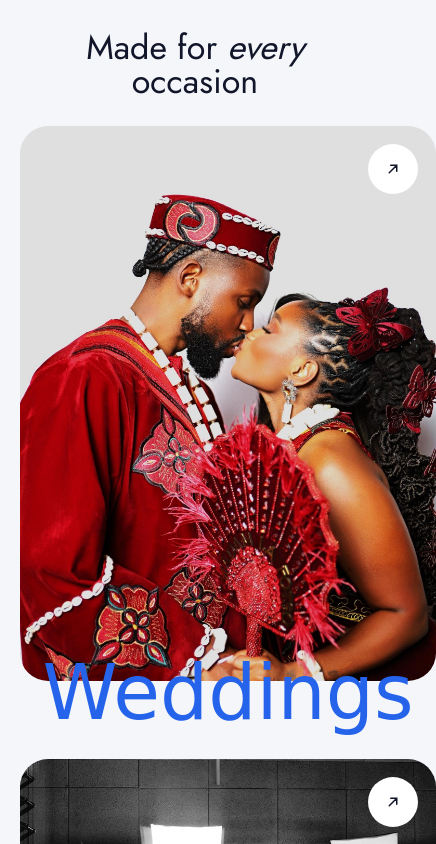
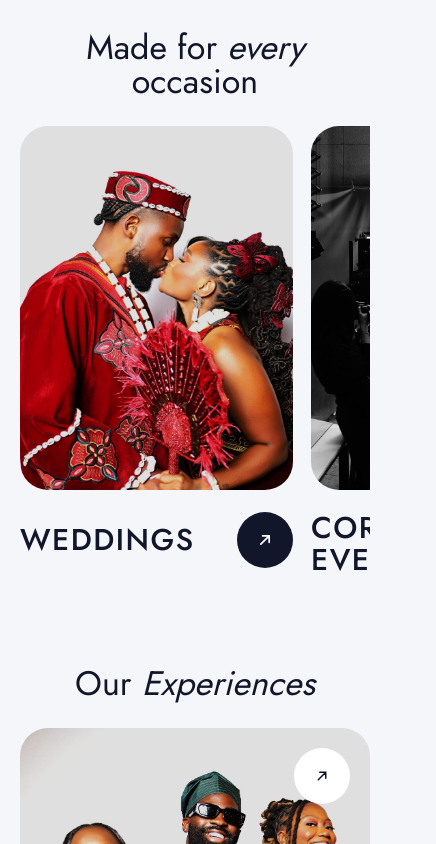
Before and after one commit to onohhq/YFP, a plain HTML site: page index.html in a window 390 px wide. Shown: the part 960-1804 px from the top of the page, 436 px wide, since content can reach past the window. Drawn offline with Linux system fonts and the light colour scheme; a web font is replaced by a local one.

Commit message:
Home services: black caps titles with arrow, swipe cards on phones
Co-Authored-By: Claude Haiku 5.5 <noreply@anthropic.com>
Claude-Session: https://claude.ai/code/session_019UTDX8z2UPFZsEBCUQ4gPJ

```diff
--- a/css/v3.css
+++ b/css/v3.css
@@ -269,3 +269,18 @@ a:hover>.exp__ph .arr,a:hover .arr{transform:rotate(45deg);background:var(--blue
   .exp{gap:36px}
   .svc{gap:32px}
 }
+
+/* Services: black caps titles with arrow beside; phones swipe sideways */
+.svc__t{margin:0;text-align:left;font-family:var(--sans);font-weight:500;font-size:clamp(26px,2.4vw,34px);line-height:1.05;text-transform:uppercase;letter-spacing:.05em;color:var(--ink);font-style:normal}
+.svc__row{display:flex;align-items:center;justify-content:space-between;gap:16px;margin-top:22px}
+.svc__go{flex:none;width:60px;height:60px;border-radius:50%;background:var(--ink);color:#fff;display:flex;align-items:center;justify-content:center;transition:background .4s,transform .5s var(--ease)}
+.svc__go svg{width:20px;height:20px}
+.svc__item:hover .svc__go{background:var(--blue);transform:rotate(45deg)}
+.svc__item:nth-child(2){margin-top:0}
+@media (max-width:900px){
+  .svc{display:flex;gap:18px;overflow-x:auto;scroll-snap-type:x mandatory;scrollbar-width:none;margin:0;padding:0 0 8px}
+  .svc::-webkit-scrollbar{display:none}
+  .svc__item{flex:0 0 78%;scroll-snap-align:start}
+  .svc__t{font-size:30px}
+  .svc__go{width:56px;height:56px}
+}
--- a/index.html
+++ b/index.html
@@ -61,16 +61,16 @@
   <h2 class="sec__h reveal">Made for <em>every</em> occasion</h2>
   <div class="svc">
    <a class="svc__item reveal" href="/weddings/" data-cursor="View">
-    <div class="svc__ph"><img src="/assets/photos/hd/anniversary.jpg" alt="Couple in traditional attire at the wedding photo booth"><span class="arr"><svg viewBox="0 0 24 24" fill="none" stroke="currentColor" stroke-width="2" stroke-linecap="round"><path d="M7 17L17 7M9 7h8v8"/></svg></span></div>
-    <div class="svc__t">Weddings</div>
+    <div class="svc__ph"><img src="/assets/photos/hd/anniversary.jpg" alt="Couple in traditional attire at the wedding photo booth"></div>
+    <div class="svc__row"><div class="svc__t">Weddings</div><span class="svc__go"><svg viewBox="0 0 24 24" fill="none" stroke="currentColor" stroke-width="2" stroke-linecap="round"><path d="M7 17L17 7M9 7h8v8"/></svg></span></div>
    </a>
    <a class="svc__item reveal" href="/corporate/" data-cursor="View">
-    <div class="svc__ph"><img src="/assets/photos/studio.jpg" alt="Photo booth studio setup for corporate events"><span class="arr"><svg viewBox="0 0 24 24" fill="none" stroke="currentColor" stroke-width="2" stroke-linecap="round"><path d="M7 17L17 7M9 7h8v8"/></svg></span></div>
-    <div class="svc__t">Corporate<br>events</div>
+    <div class="svc__ph"><img src="/assets/photos/studio.jpg" alt="Photo booth studio setup for corporate events"></div>
+    <div class="svc__row"><div class="svc__t">Corporate events</div><span class="svc__go"><svg viewBox="0 0 24 24" fill="none" stroke="currentColor" stroke-width="2" stroke-linecap="round"><path d="M7 17L17 7M9 7h8v8"/></svg></span></div>
    </a>
    <a class="svc__item reveal" href="/corporate/" data-cursor="View">
-    <div class="svc__ph"><img src="/assets/photos/hd/booth-red-lg.jpg" alt="Branded photo booth for a brand activation"><span class="arr"><svg viewBox="0 0 24 24" fill="none" stroke="currentColor" stroke-width="2" stroke-linecap="round"><path d="M7 17L17 7M9 7h8v8"/></svg></span></div>
-    <div class="svc__t">Brand<br>activations</div>
+    <div class="svc__ph"><img src="/assets/photos/hd/booth-red-lg.jpg" alt="Branded photo booth for a brand activation"></div>
+    <div class="svc__row"><div class="svc__t">Brand activations</div><span class="svc__go"><svg viewBox="0 0 24 24" fill="none" stroke="currentColor" stroke-width="2" stroke-linecap="round"><path d="M7 17L17 7M9 7h8v8"/></svg></span></div>
    </a>
   </div>
  </section>
```
Also changed, not shown: index-v3.html (+6 -6 lines).
